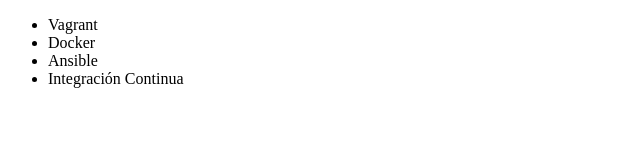
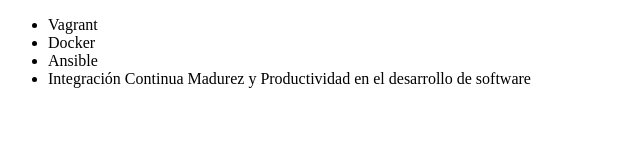
Before and after one commit to fidelcuevasc/fcuevasc-alura, a plain HTML site: page index.html in a window 1280 px wide. Shown: the whole page, without its empty margins (0-640 px from the left). Drawn offline with Linux system fonts and the light colour scheme.

Commit message:
Renombrando curso integracion

```diff
--- a/index.html
+++ b/index.html
@@ -9,7 +9,7 @@
          <li> Vagrant </li>
          <li> Docker </li>
          <li> Ansible </li>
-         <li> Integración Continua </li>
+         <li> Integración Continua Madurez y Productividad en el desarrollo de software</li>
      </ul>
 </body>
 </html>
```
